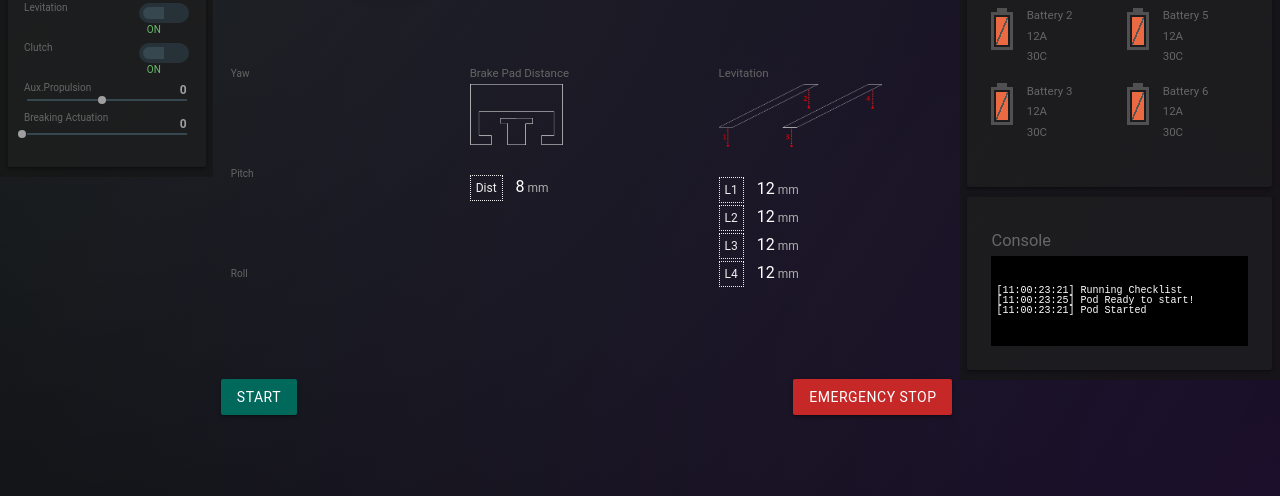
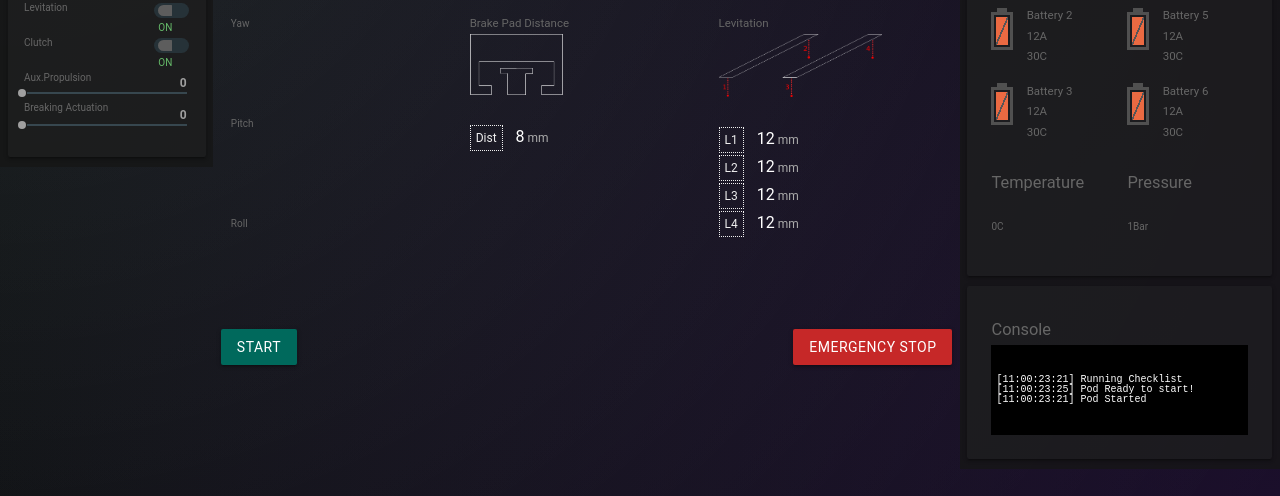
Before and after one commit to ask2696/pod_base_communication, a website: page Base/ui/base.html in a window 1280 px wide. Shown: the part 304-800 px from the top of the page. Drawn offline with nearby package versions, Linux system fonts and the light colour scheme; files that its build step writes are made by us from their sources; a script that the page names is missing; files whose address does not match are found by name.

Commit message:
added temperature and pressure

```diff
--- a/Base/ui/base.html
+++ b/Base/ui/base.html
@@ -63,7 +63,7 @@
                 </div>
                 <div class="row">
                     <div class="col l6">
-                        <div id="velocity"></div>
+                        <div id="velocity" ></div>
                     </div>
                     <div class="col l6">
                         <div id="acceleration"></div>
@@ -163,6 +163,16 @@
                                 </div>
                             </div>
                         </div>
+                        <div class="row">
+                            <div class="col l6">
+                              <h5>Temperature</h5>
+                                <span class="temp">0</span><span class="unit temp">C</span>
+                            </div>
+                            <div class="col l6">
+                                <h5>Pressure</h5>
+                                <span class="pressure">1</span><span class="unit pressure">Bar</span>
+                            </div>
+                        </div>
                     </div>
                 </div>
                 <div class="card console">
--- a/Base/ui/public/js/buttons.js
+++ b/Base/ui/public/js/buttons.js
@@ -32,16 +32,3 @@ $('.toggle').click(function(e) {
     $(toggle).removeClass('toggle--moving');
   }, 200)
 });
-
-
-(function() {
-  $("#range").slider({
-    range: "min",
-    max: 100,
-    value: 50,
-    slide: function(e, ui) {
-      $("#currentVal").html(ui.value);
-    }
-  });
-
-}).call(this);
--- a/Base/ui/public/scss/_speedgauge.scss
+++ b/Base/ui/public/scss/_speedgauge.scss
@@ -3,7 +3,7 @@
 =================================*/
 .speedometer-container {
     width: 25rem;
-    height: 25rem;
+    height: 20rem;
     position: relative;
 }
 .speedometer {
--- a/Base/ui/public/scss/_toggle.scss
+++ b/Base/ui/public/scss/_toggle.scss
@@ -31,8 +31,8 @@
   position: relative;
   display: block;
   margin: 0 auto;
-  width: 50px;
-  height: 20px;
+  width: 35px;
+  height: 15px;
   color: white;
   outline: 0;
   text-decoration: none;
@@ -51,8 +51,8 @@
   &:after {
     display: block;
     position: absolute;
-    top: 4px;
-    bottom: 4px;
+    top: 2px;
+    bottom: 2px;
     left: 4px;
     width: calc(50% - 4px);
     line-height: 45px;
@@ -60,7 +60,7 @@
     text-transform: uppercase;
     font-size: 10px;
     color: white;
-    background-color: #37474F;
+    background-color: #5d5d5d;
     /*border: 2px solid;*/
     transition: all 500ms;
   }
```
Also changed, not shown: Base/ui/public/css/style.css.
